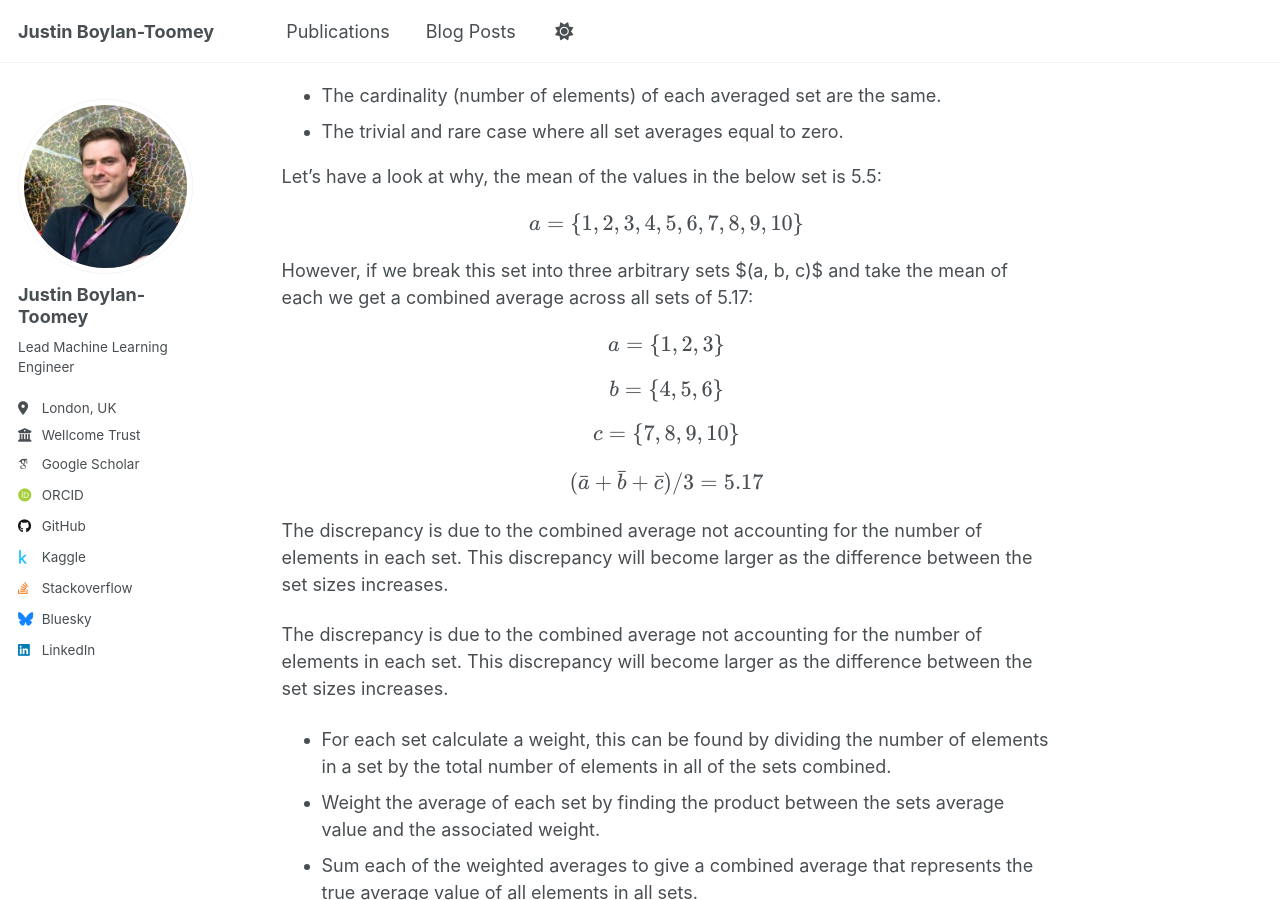
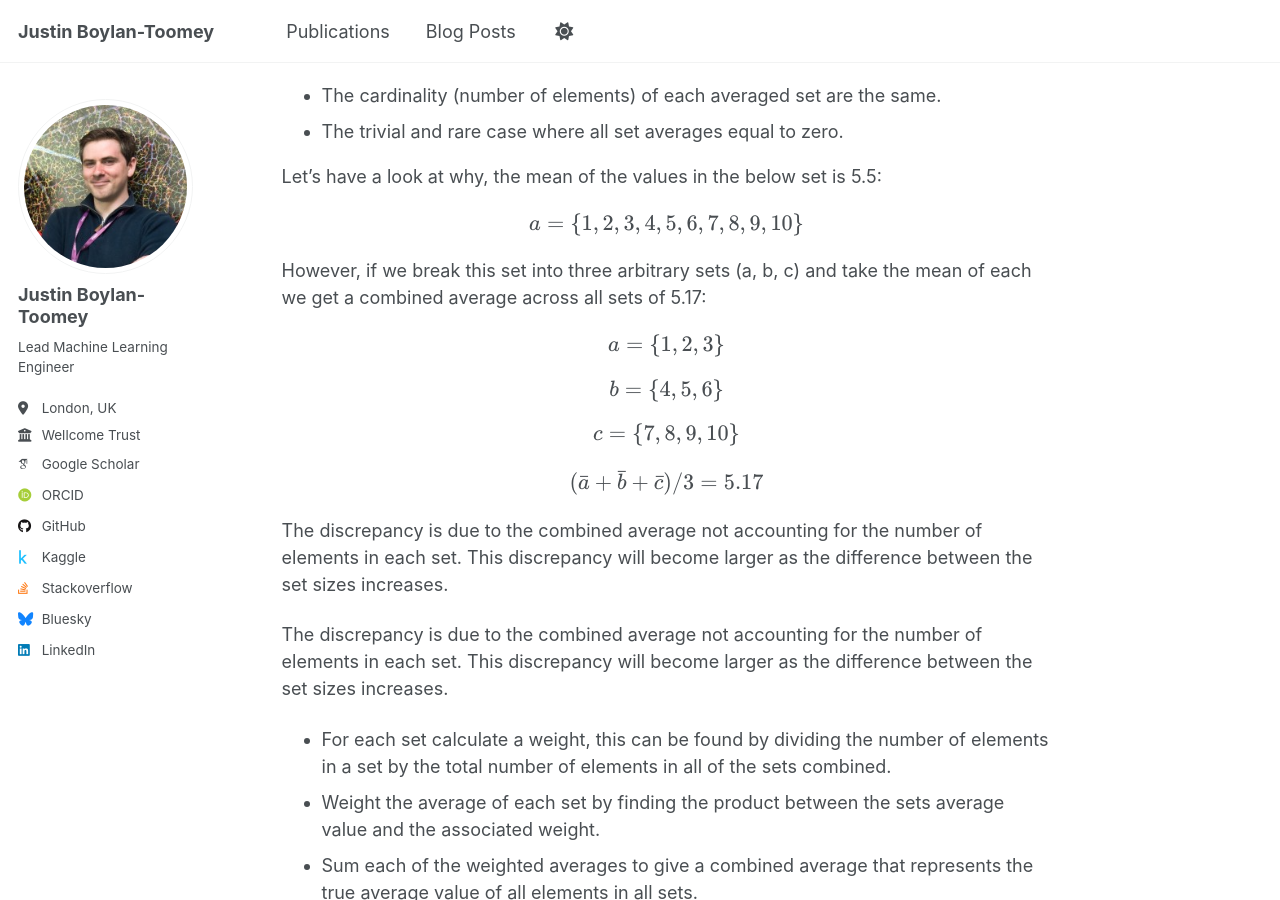
Before and after one commit to justinbt1/justinbt1.github.io, a Jekyll site: the page built from _posts/2025-06-13-mean-of-means.md, in a window 1280 px wide and 900 px high, scrolled down 405 px. Built offline with Jekyll 4.4.1, drawn with Linux system fonts in a browser that asks for light colours; some web fonts are replaced; a script that is not in the unit is left out.

```diff
--- a/_posts/2025-06-13-mean-of-means.md
+++ b/_posts/2025-06-13-mean-of-means.md
@@ -19,7 +19,7 @@ $$
 a = \{ 1, 2, 3, 4, 5, 6, 7, 8, 9, 10 \}
 $$
 
-However, if we break this set into three arbitrary sets $(a, b, c)$ and take the mean of each we get a combined average across all sets of 5.17:
+However, if we break this set into three arbitrary sets (a, b, c) and take the mean of each we get a combined average across all sets of 5.17:
 
 $$
 a = \{1, 2, 3\}
```
